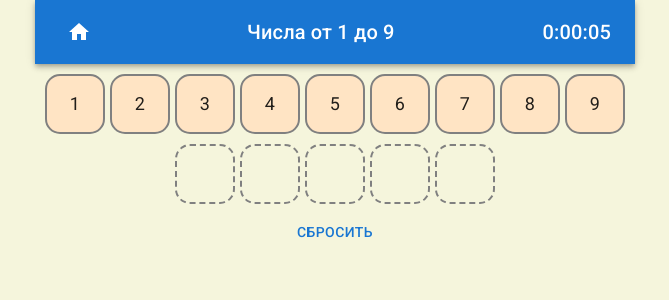
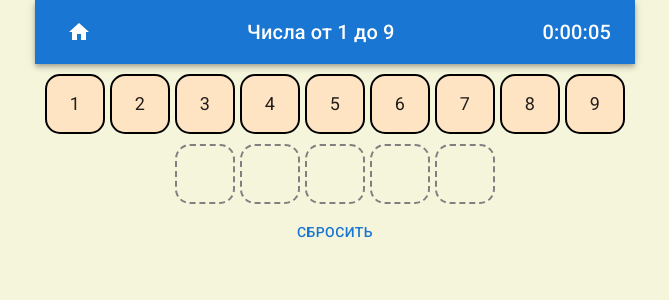
Before and after one commit to viterobk/intuition-training, a React (Create React App) app: page /#/num in a window 1280 px wide. Shown: the top 300 px of the page, without its empty margins (305-974 px from the left). Built offline with nearby package versions, Linux system fonts and the light colour scheme.

Commit message:
Update styles

```diff
--- a/src/Components/NumberRow.css
+++ b/src/Components/NumberRow.css
@@ -20,6 +20,7 @@
 
 .numrow .numrow-dig.numrow-dig-selectable {
   cursor: pointer;
+  border-color: black;
 }
 
 .numrow .numrow-dig.numrow-dig-empty {
--- a/src/Components/NumberRow.tsx
+++ b/src/Components/NumberRow.tsx
@@ -20,7 +20,7 @@ export default function({ numbers, good, bad, onSelect }: INumbersRowProps) {
       classes.push('numrow-dig-empty');
       return classes.join(' ');
     }
-    if (onSelect) {
+    if (value && onSelect) {
       classes.push('numrow-dig-selectable');
     }
     if (value === good) {
```
